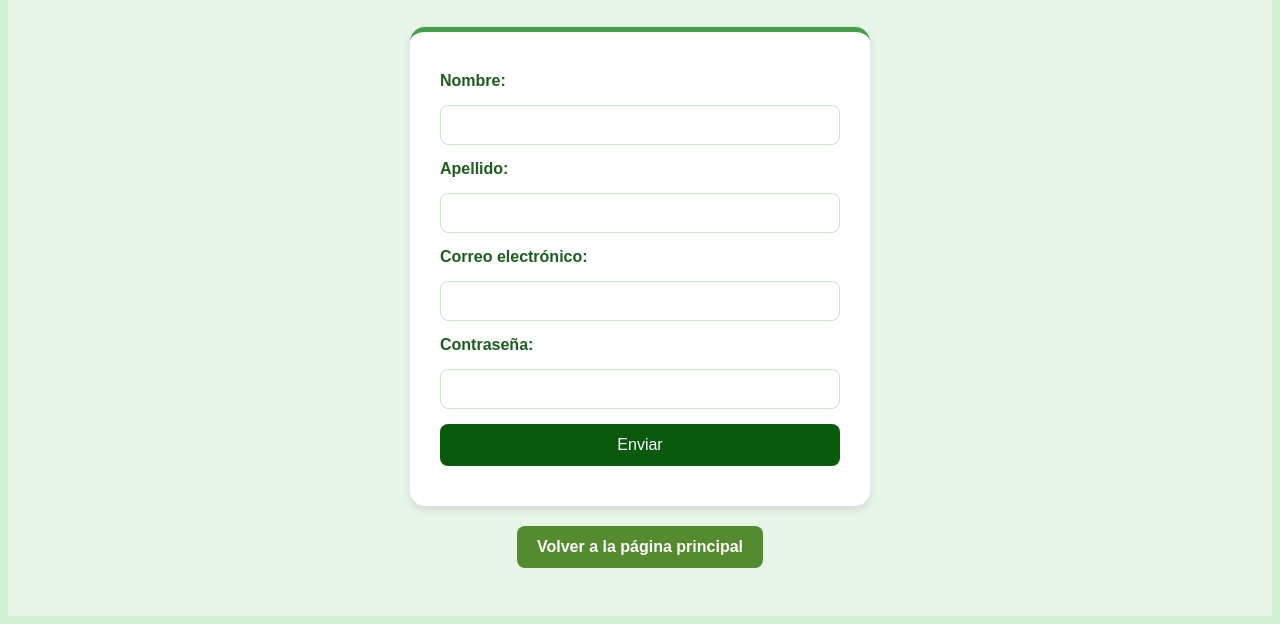
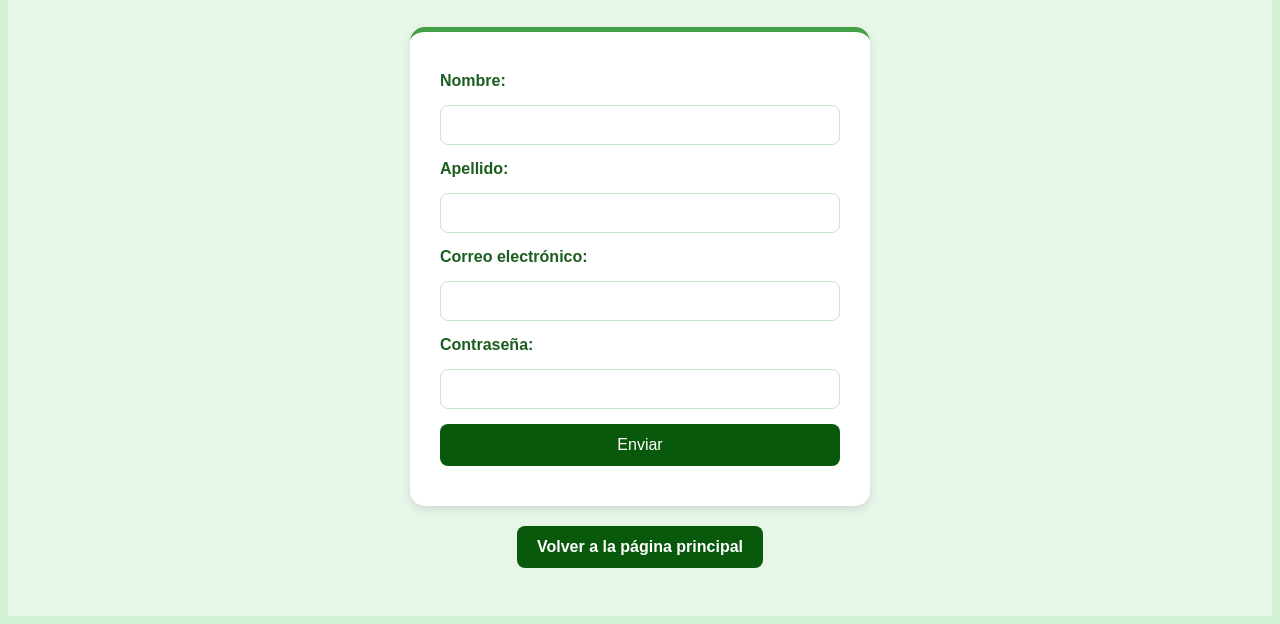
Before and after one commit to miguelperez-creador/Comp-2053, a plain HTML site: page bootsstrap/formulario.html in a window 1280 px wide. Shown: the part 192-816 px from the top of the page. Drawn offline with Linux system fonts and the light colour scheme.

Commit message:
10/30/25

```diff
--- a/bootsstrap/styles2.css
+++ b/bootsstrap/styles2.css
@@ -84,7 +84,7 @@ button:hover {
 .volver {
     display: inline-block;
     margin-top: 20px;
-    background-color: #558b2f;
+    background-color: #09590d;
     color: white;
     text-decoration: none;
     padding: 12px 20px;
```
